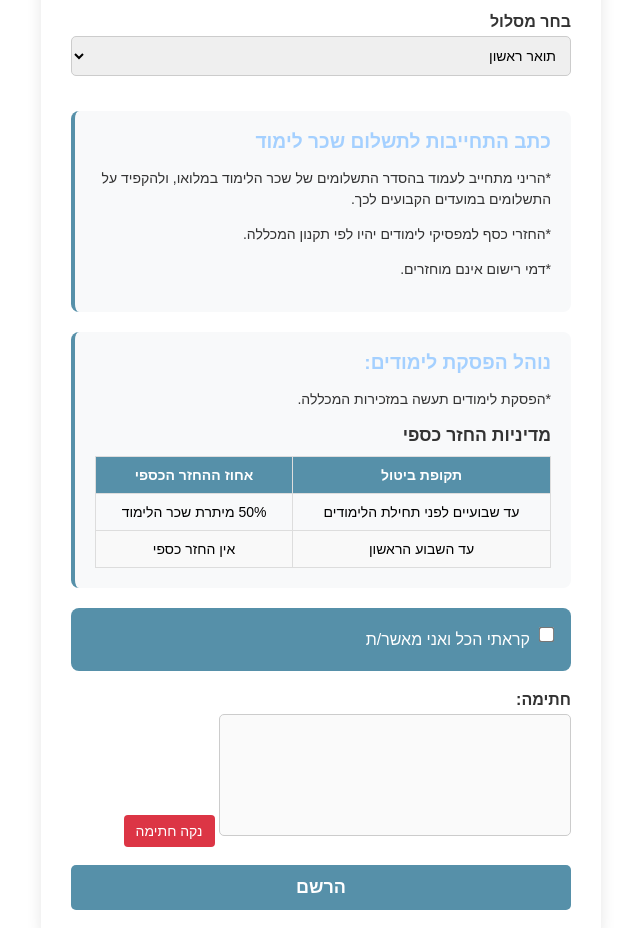
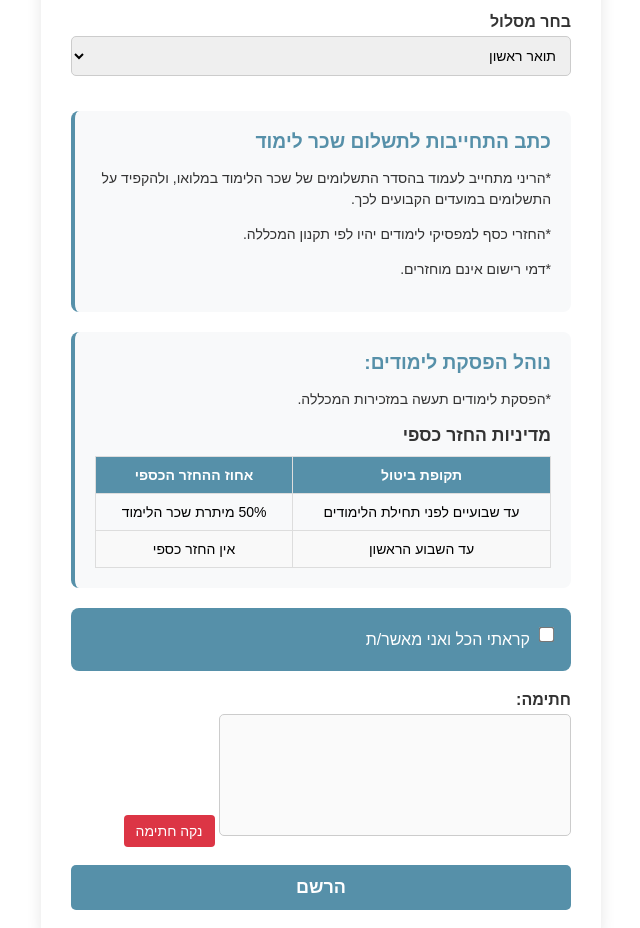
Before and after one commit to HA11723/Collage-Form, a website: page public/index.html in a window 1280 px wide. Shown: the part 820-1748 px from the top of the page, without its empty margins (319-959 px from the left). Drawn offline with Linux system fonts and the light colour scheme.

Commit message:
Update styles.css

```diff
--- a/public/styles.css
+++ b/public/styles.css
@@ -155,7 +155,7 @@ canvas {
 }
 
 .commitment-section h3, .cancellation-section h3 {
-    color: #a4d0ff;
+    color: #5690a9;
     margin-top: 0;
     margin-bottom: 15px;
     font-size: 1.2em;
```
